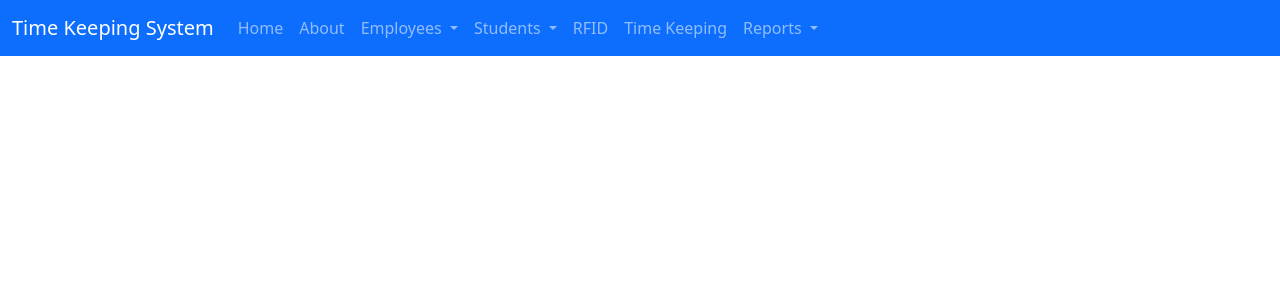
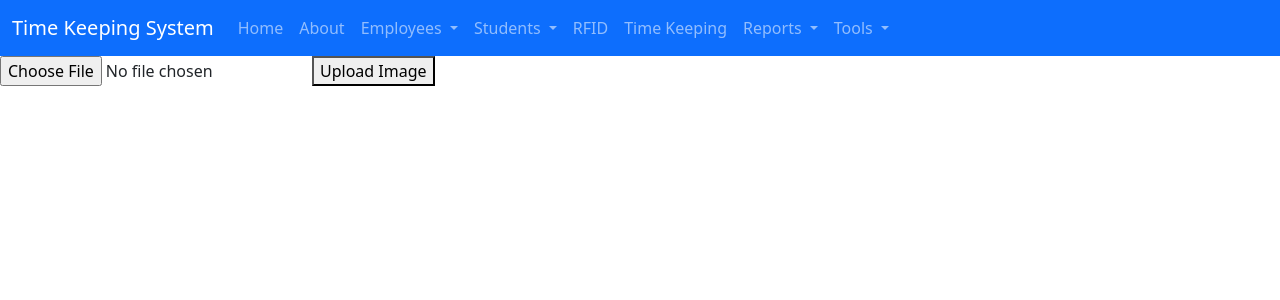
Before and after one commit to DocJovito/entrancemonitoring, a Vue app: page /tools/uploadimage in a window 1280 px wide. Shown: the top 300 px of the page. Built offline with nearby package versions, Linux system fonts and the light colour scheme.

Commit message:
MemaUploadImage

```diff
--- a/src/components/NavBar.vue
+++ b/src/components/NavBar.vue
@@ -89,6 +89,30 @@
                         </ul>
                     </li>
 
+                    <li class="nav-item dropdown">
+                        <a class="nav-link dropdown-toggle" href="#" role="button" data-bs-toggle="dropdown"
+                            aria-expanded="false">
+                            Tools
+                        </a>
+                        <ul class="dropdown-menu">
+                            <li>
+                                <RouterLink to="/tools/uploadimage" class="dropdown-item" active-class="active">
+                                    Upload Image
+                                </RouterLink>
+                            </li>
+                            <!-- <li>
+                                <RouterLink to="/reports/timecard" class="dropdown-item" active-class="active">Time Card
+                                </RouterLink>
+                            </li>
+                            <li>
+                                <RouterLink to="/reports/alllogs" class="dropdown-item" active-class="active">Time Time
+                                    Card
+                                    (Multiple)
+                                </RouterLink>
+                            </li> -->
+                        </ul>
+                    </li>
+
                 </ul>
                 <!-- <form class="d-flex" role="search">
                     <input class="form-control me-2" type="search" placeholder="Search" aria-label="Search">
--- a/src/router/index.js
+++ b/src/router/index.js
@@ -101,6 +101,11 @@ const router = createRouter({
       name: "timecard",
       component: () => import("../views/Reports/TimeCard.vue"),
     },
+    {
+      path: "/tools/uploadimage",
+      name: "uploadimage",
+      component: () => import("../views/Tools/UploadImage.vue"),
+    },
   ],
 });
 
--- /dev/null
+++ b/src/views/Tools/UploadImage.vue
@@ -0,0 +1,44 @@
+<template>
+    <div>
+      <input type="file" ref="fileInput" @change="handleFileUpload">
+      <button @click="uploadImage">Upload Image</button>
+      <div v-if="imageUrl">
+        <img :src="imageUrl" alt="Uploaded Image">
+      </div>
+    </div>
+  </template>
+
+  <script setup>
+  import { ref } from 'vue';
+  import axios from 'axios';
+
+  const fileInput = ref(null);
+  const imageUrl = ref(null);
+
+  function handleFileUpload() {
+    const file = fileInput.value.files[0];
+    const reader = new FileReader();
+    reader.onload = () => {
+      imageUrl.value = reader.result;
+    };
+    reader.readAsDataURL(file);
+  }
+
+  async function uploadImage() {
+    const formData = new FormData();
+    formData.append('image', fileInput.value.files[0]);
+
+    try {
+      const response = await axios.post('https://rjprint10.com/entrancemonitoring/backend/upload-image.php', formData, {
+        headers: {
+          'Content-Type': 'multipart/form-data'
+        }
+      });
+      alert('Image uploaded successfully');
+      console.log(response.data);
+    } catch (error) {
+      alert('Failed to upload image');
+      console.error(error);
+    }
+  }
+  </script>
```
